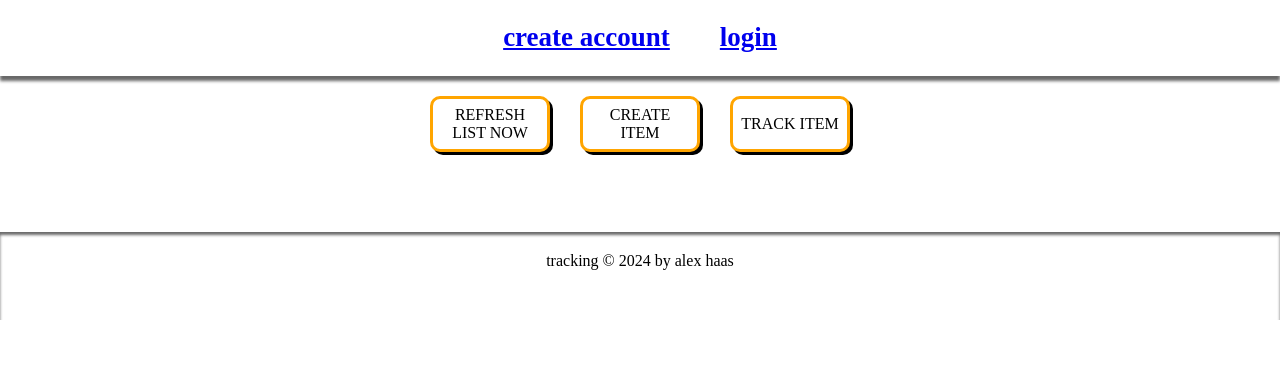
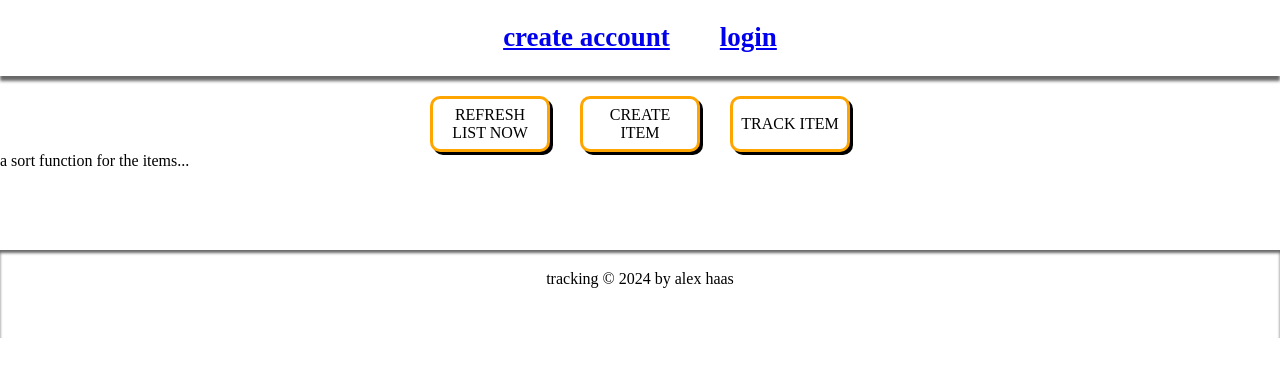
Before and after one commit to maimedlord/tracking, a Flask app: template templates/items_manage.html in a window 1280 px wide. Shown: the top 377 px of the page. Run offline with Flask 2, Linux system fonts and the light colour scheme; the template is opened without the code that fills it, so the values that code supplies are empty.

Commit message:
working on design of items_manage

```diff
--- a/templates/items_manage.html
+++ b/templates/items_manage.html
@@ -50,6 +50,7 @@
         </div>
     </div>
     <div id="api_response"></div>
+    <div>a sort function for the items...</div>
     <div id="item_list"></div>
 {% endblock %}
 {% block javascript_footer %}
```
